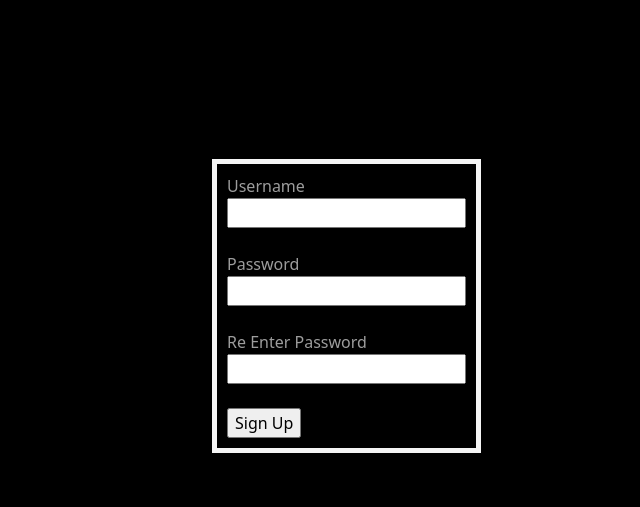
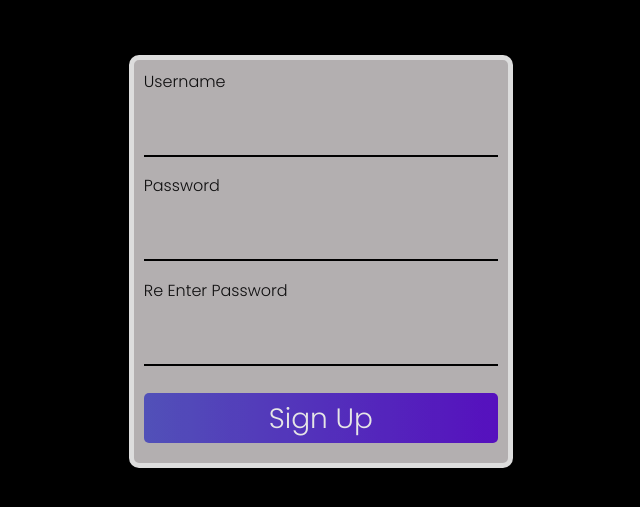
Before and after one commit to parzival979/incognito-text, a Flask app: page /sign_up in a window 1280 px wide. Shown: the part 121-628 px from the top of the page, without its empty margins (300-940 px from the left). Run offline with Flask 2, Linux system fonts and the light colour scheme.

Commit message:
did UI changes to front end

```diff
--- a/forms.py
+++ b/forms.py
@@ -15,6 +15,8 @@ class sign_in_form_class(FlaskForm):
     remember = BooleanField("Remember Me")
     Sign_in = SubmitField("Sign In")
 
+
+
 class new_room_class(FlaskForm):
     Room_ID_Field = StringField("Enter New Room Id", validators=[DataRequired()])
     Room_Name_Field = StringField("Enter Room Name", validators=[DataRequired()])
--- a/templates/main.html
+++ b/templates/main.html
@@ -2,6 +2,9 @@
 
 <head>
     <!-- CSS only -->
+    <link rel="preconnect" href="https://fonts.googleapis.com">
+<link rel="preconnect" href="https://fonts.gstatic.com" crossorigin>
+<link href="https://fonts.googleapis.com/css2?family=Poppins:wght@300&display=swap" rel="stylesheet">
     <link href="https://cdn.jsdelivr.net/npm/bootstrap@5.1.3/dist/css/bootstrap.min.css" rel="stylesheet" integrity="sha384-1BmE4kWBq78iYhFldvKuhfTAU6auU8tT94WrHftjDbrCEXSU1oBoqyl2QvZ6jIW3" crossorigin="anonymous">
     <!-- JavaScript Bundle with Popper -->
     <script src="https://cdn.jsdelivr.net/npm/bootstrap@5.1.3/dist/js/bootstrap.bundle.min.js" integrity="sha384-ka7Sk0Gln4gmtz2MlQnikT1wXgYsOg+OMhuP+IlRH9sENBO0LRn5q+8nbTov4+1p" crossorigin="anonymous"></script>
@@ -22,19 +25,95 @@
         .typing{
           color: rgba(255, 255, 255, 0.615);
         }
+        .button:hover {
+          background-position:-400px;
+        }
+        .labels{
+          width: 100%;
+          margin:5% 0;
+          border:none;
+          width:100%;
+          font-size:1.5em;
+          padding:0 0 2%;
+          background:none;
+          border-bottom:2px solid black;
+        }
+        .button {
+          background:none;
+          border:none;
+          text-align:center;
+          width:100%;
+          align-items: center;
+          min-height:50px;
+          margin:10px 0 10px;
+          border-radius:5px;
+          color:white;
+          padding:0.5% 0 0;
+          font-size:1.75em;
+
+          -webkit-transition: background 1s ease-out;
+            -moz-transition: background 1s ease-out;
+            -o-transition: background 1s ease-out;
+            transition: background 1s ease-out;
+
+
+          /* Permalink - use to edit and share this gradient: http://colorzilla.com/gradient-editor/#f2b07e+0,fbd75c+100 */
+          background: rgba(81, 81, 206, 0.923); /* Old browsers */
+          background: -moz-linear-gradient(left,  rgba(81, 81, 206, 0.923) 0%, rgba(87, 3, 212, 0.923) 100%); /* FF3.6+ */
+          background: -webkit-gradient(linear, left top, right top, color-stop(0%,rgba(81, 81, 206, 0.923)), color-stop(100%,rgba(87, 3, 212, 0.923)));
+          filter: progid:DXImageTransform.Microsoft.gradient( startColorstr='#f2b07e', endColorstr='#fbd75c',GradientType=1 ); /* IE6-9 */
+        }
+
+        textarea:focus, input:focus{
+    outline: 0;
+}
         .sign_in{
-          color: rgba(255, 255, 255, 0.615);
-          position:absolute;
-          left: 40%; top:35%;
+          font-family: 'Poppins', sans-serif;
+          width: 30%;
+          color: rgba(0, 0, 0, 0.915);
+          position:absolute;;
+          left: 33.5%; top:22%;
           padding:10px;
+          opacity: 0.9;
+          background-color: #C7C2C4;
           border: 5px solid whitesmoke;
+          border-radius: 10px;
         }
         .sign_up{
-          color: rgba(255, 255, 255, 0.615);
-          position:absolute;
-          left: 40%; top:35%;
+          font-family: 'Poppins', sans-serif;
+          width:30%;
+          color: rgba(0, 0, 0, 0.915);
+          position:absolute;;
+          left: 33.5%; top:22%;
           padding:10px;
+          opacity: 0.9;
+          background-color: #C7C2C4;
           border: 5px solid whitesmoke;
+          border-radius: 10px;
+        }
+        .create_room{
+          color: rgba(0, 0, 0, 0.915);
+          font-family: 'Poppins', sans-serif;
+          width:30%;
+          position:absolute;;
+          left: 33.5%; top:22%;
+          padding:10px;
+          opacity: 0.9;
+          background-color: #C7C2C4;
+          border: 5px solid whitesmoke;
+          border-radius: 10px;
+        }
+        .go_to_room{
+          color: rgba(0, 0, 0, 0.915);
+          font-family: 'Poppins', sans-serif;
+          width:30%;
+          position:absolute;;
+          left: 33.5%; top:22%;
+          padding:10px;
+          opacity: 0.9;
+          background-color: #C7C2C4;
+          border: 5px solid whitesmoke;
+          border-radius: 10px;
         }
     </style>
 </head>
--- a/templates/sign_up.html
+++ b/templates/sign_up.html
@@ -6,16 +6,16 @@
     {{ sign_up_form.hidden_tag() }}
     {{ sign_up_form.username_field.label }}
     <br>
-    {{ sign_up_form.username_field() }}
-    <br> <br>
+    {{ sign_up_form.username_field(class='labels') }}
+    <br>
     {{ sign_up_form.password_field.label }}
     <br>
-    {{ sign_up_form.password_field() }}
-    <br> <br>
+    {{ sign_up_form.password_field(class='labels') }}
+    <br>
     {{ sign_up_form.re_enter_password.label }}
     <br>
-    {{ sign_up_form.re_enter_password() }}
-    <br> <br>
-    {{ sign_up_form.Sign_up() }}
+    {{ sign_up_form.re_enter_password(class='labels') }}
+    <br>
+    {{ sign_up_form.Sign_up(class='button') }}
 </form>
 {% endblock %}
```
Also changed, not shown: templates/Go_to_room.html (+11 -6 lines), templates/create_room.html (+15 -9 lines), templates/sign_in.html (+4 -4 lines), myDB.db.
